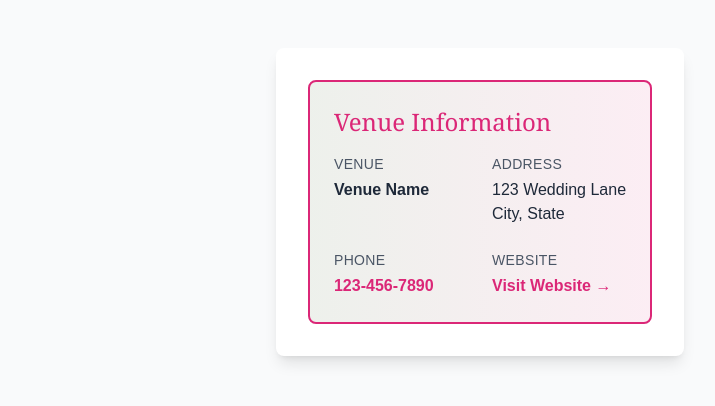
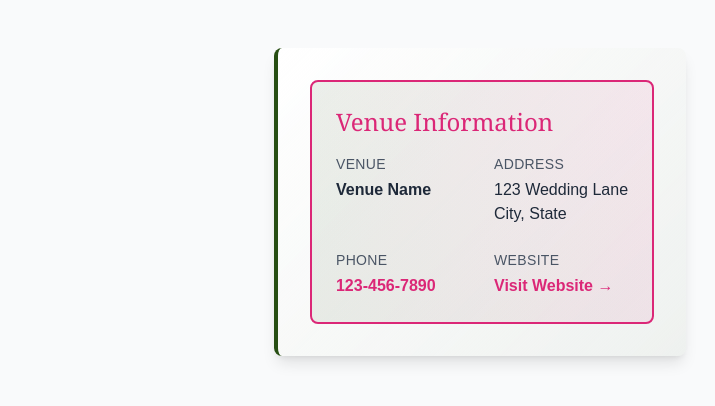
Before and after one commit to tori-ops/hybrid-stationary, a Next.js app: page /invite in a window 1280 px wide. Shown: the top 406 px of the page, without its empty margins (160-875 px from the left). Built offline with nearby package versions, Linux system fonts and the light colour scheme; no server answers.

Commit message:
Apply Weather Widget styling to VenueInfo and RSVPDeadline containers: gradient background and left border

```diff
--- a/src/components/RSVPDeadline.tsx
+++ b/src/components/RSVPDeadline.tsx
@@ -12,7 +12,7 @@ export default function RSVPDeadline({ rsvpDeadline, accentColor = '#db2777', se
   });
 
   return (
-    <div className="bg-white rounded-lg shadow-lg p-8 max-w-4xl relative" style={{ zIndex: 10 }}>
+    <div className="rounded-lg shadow-lg p-8 max-w-4xl relative" style={{ zIndex: 10, background: `linear-gradient(135deg, white, rgba(39, 78, 19, 0.05))`, borderLeft: `4px solid ${secondaryColor}` }}>
       <button
         onClick={onRsvpClick}
         className="w-full p-6 rounded-lg border-2 text-left transition-opacity hover:opacity-90 cursor-pointer"
--- a/src/components/VenueInfo.tsx
+++ b/src/components/VenueInfo.tsx
@@ -6,7 +6,7 @@ export default function VenueInfo({ config }: { config?: any }) {
   const secondaryColor = config?.colors?.secondary || '#274E13';
 
   return (
-    <div className="bg-white rounded-lg shadow-lg p-8 max-w-4xl relative" style={{ zIndex: 10 }}>
+    <div className="rounded-lg shadow-lg p-8 max-w-4xl relative" style={{ zIndex: 10, background: `linear-gradient(135deg, white, rgba(39, 78, 19, 0.05))`, borderLeft: `4px solid ${secondaryColor}` }}>
       <div className="p-6 rounded-lg border-2" style={{
         background: `linear-gradient(to right, ${secondaryColor}15, ${accentColor}15)`,
         borderColor: accentColor
```
